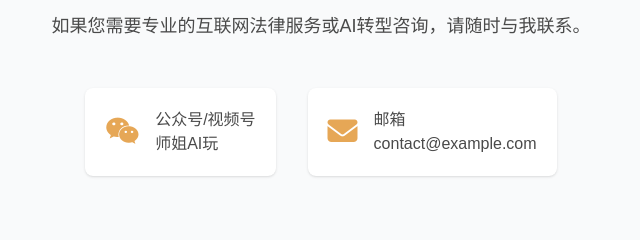
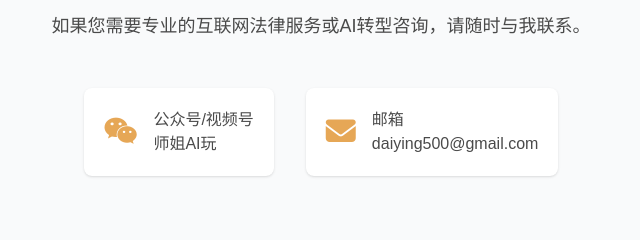
Before and after one commit to AISisTalk/AISisTalk.github.io, a plain HTML site: page index.html in a window 1280 px wide. Shown: the part 4100-4340 px from the top of the page, 319-959 px from the left. Drawn offline with nearby package versions, Linux system fonts and the light colour scheme.

Commit message:
Update index.html

```diff
--- a/index.html
+++ b/index.html
@@ -287,7 +287,7 @@
                     </div>
                     <div>
                         <h4 class="font-medium">邮箱</h4>
-                        <p>contact@example.com</p>
+                        <p>daiying500@gmail.com</p>
                     </div>
                 </div>
             </div>
```
